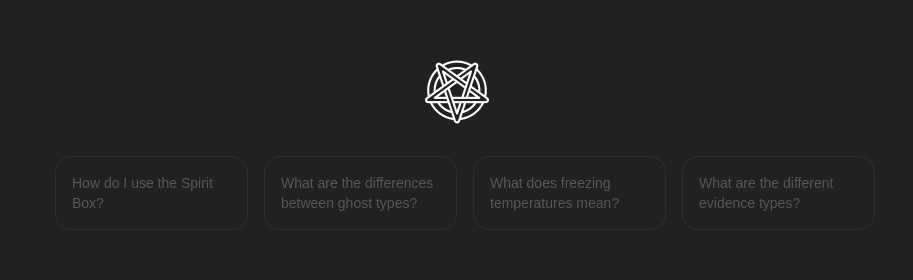
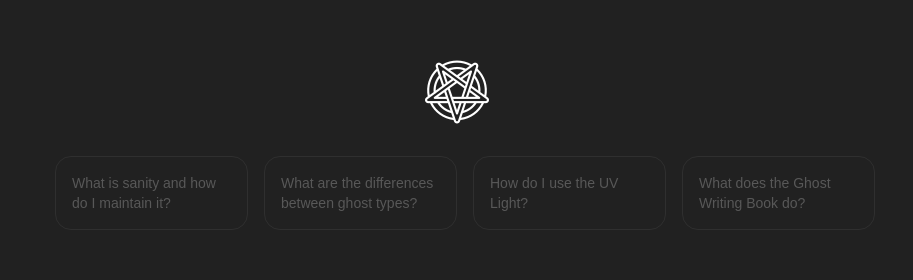
Before and after one commit to macro21KGB/phasmo-pedia, a React (Vite) app in the folder client/: page / in a window 1280 px wide. Shown: the part 227-507 px from the top of the page, without its empty margins (183-1096 px from the left). Built offline with nearby package versions, Linux system fonts and the light colour scheme.

Commit message:
added loading state

```diff
--- a/client/src/components/LandingText.tsx
+++ b/client/src/components/LandingText.tsx
@@ -8,16 +8,35 @@ import {
 } from '@mui/material';
 import PentagramLogo from '../assets/pentagram.png';
 import { getRandomQueries } from '../services/QueryService';
+import { useEffect, useState } from 'react';
 
 interface Props {
   sendQuery: (query: string) => void;
 }
 
-const LandingText = ({ sendQuery }: Props) => (
-  <Stack spacing={2} display='flex' justifyContent='center' alignItems='center'>
+const LandingText = ({ sendQuery }: Props) => {
+  const [sampleQueries, setSampleQueries] = useState<string[]>([]);
+  const [isLoading, setIsLoading] = useState<boolean>(true);
+
+  useEffect(() => {
+    setIsLoading(true);
+    const queries = getRandomQueries(4);
+    setSampleQueries(queries);
+    setIsLoading(false);
+  }, []);
+
+  if (isLoading) return <></>;
+
+  return (
+    <Stack
+      spacing={2}
+      display='flex'
+      justifyContent='center'
+      alignItems='center'
+    >
       <img src={PentagramLogo} alt='logo' style={{ width: 64 }} />
       <Grid container spacing={2}>
-      {getRandomQueries(4).map((query, index) => (
+        {sampleQueries.map((query, index) => (
           <Grid item sm={6} md={3} key={index} sx={{ width: '100%' }}>
             <Card
               variant='outlined'
@@ -48,5 +67,6 @@ const LandingText = ({ sendQuery }: Props) => (
       </Grid>
     </Stack>
   );
+};
 
 export default LandingText;
--- a/client/src/components/PhasmoChat.tsx
+++ b/client/src/components/PhasmoChat.tsx
@@ -24,7 +24,6 @@ import DeleteChatDialog, { DeleteChatDialogRef } from './DeleteChatDialog';
 const PhasmoChat: React.FC = () => {
   const [messages, setMessages] = useState<Message[]>([]);
   const [input, setInput] = useState<string>('');
-  const [isLoadingMessages, setIsLoadingMessages] = useState<boolean>(false);
   const messagesEndRef = useRef<HTMLDivElement>(null);
   const dialogRef = useRef<DeleteChatDialogRef>(null);
 
@@ -38,12 +37,10 @@ const PhasmoChat: React.FC = () => {
     });
   });
 
-  // Load saved messages when the component mounts
   useEffect(() => {
-    setIsLoadingMessages(true);
+    // Load saved messages when the component mounts
     const savedMessages = loadMessages();
     setMessages(savedMessages);
-    setIsLoadingMessages(false);
   }, []);
 
   // Scroll down the message list when new message added
@@ -102,18 +99,7 @@ const PhasmoChat: React.FC = () => {
             },
           }}
         >
-          {isLoadingMessages ? (
-            <ListItem
-              sx={{
-                justifyContent: 'center',
-                display: 'flex',
-                flexDirection: 'column',
-                height: '100%',
-              }}
-            >
-              <CircularProgress size={24} />
-            </ListItem>
-          ) : messages.length > 0 ? (
+          {messages.length > 0 ? (
             messages.map((message, index) => (
               <ChatMessage key={index} message={message} />
             ))
```
Lines whose indentation alone changed are shown as unchanged.
